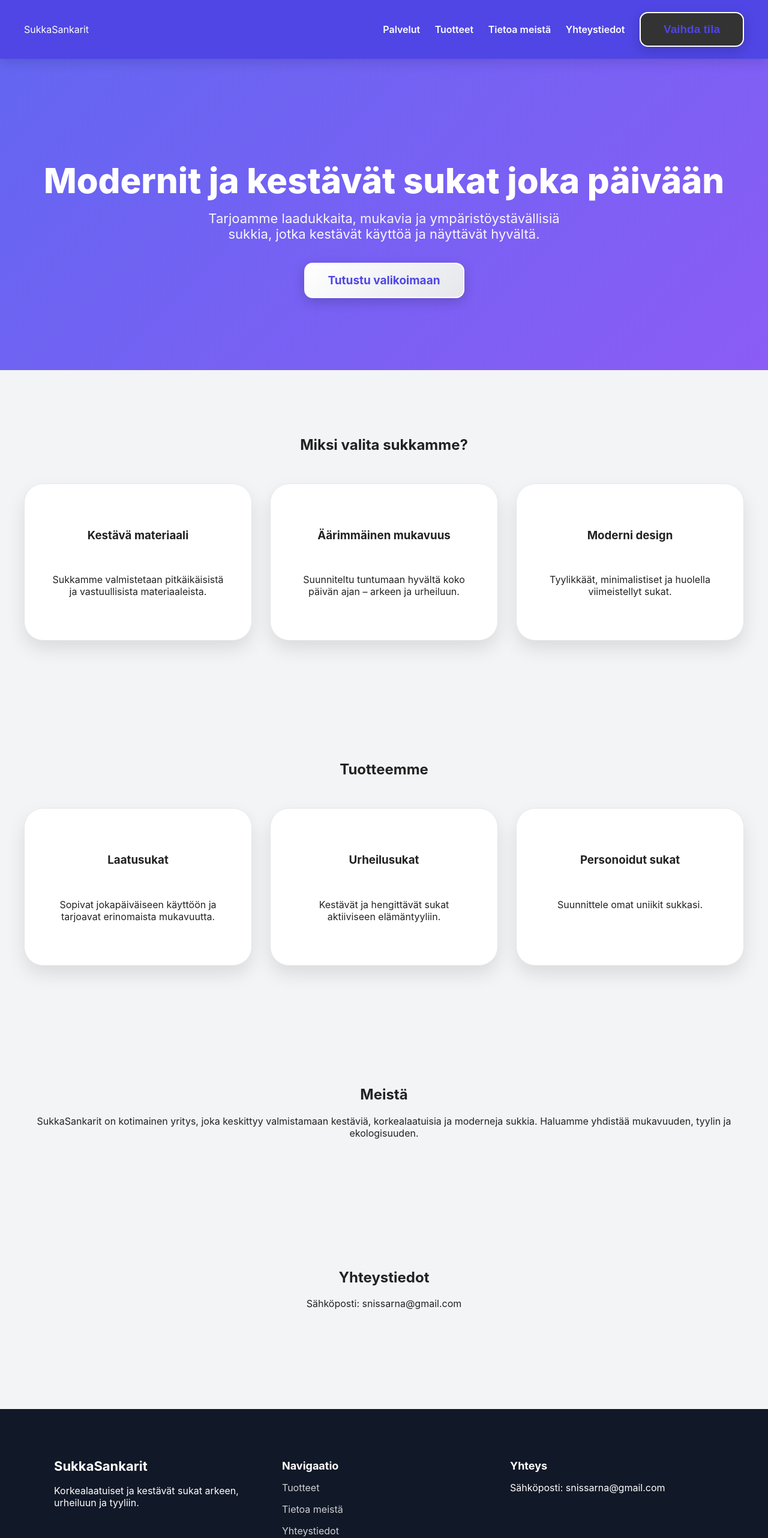
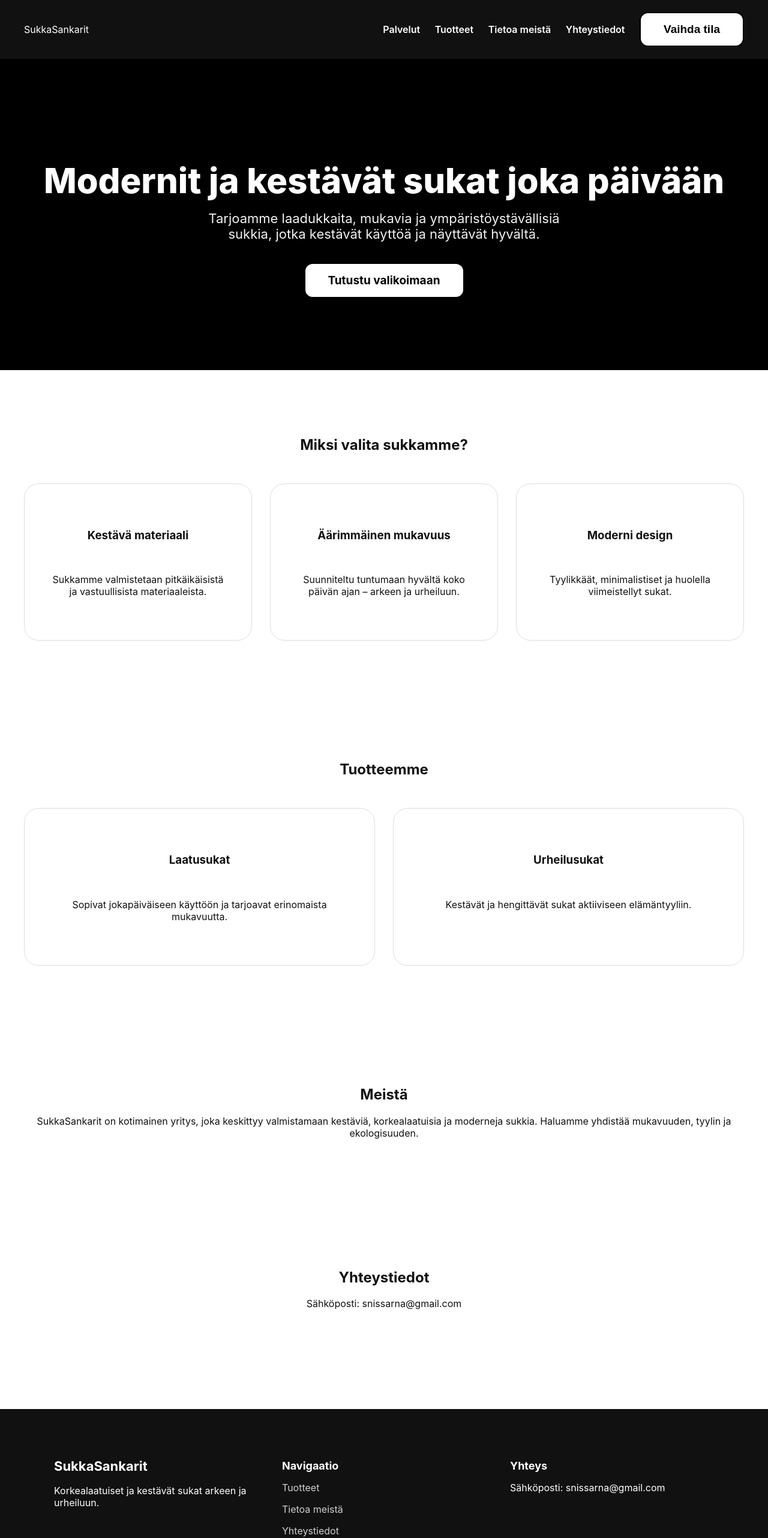
Before and after one commit to sukkasankarit/sukkasankarit.github.io, a plain HTML site: page index.html in a window 1280 px wide. Shown: the top 2564 px of the page at 60% size. Drawn offline with Linux system fonts and the light colour scheme.

Commit message:
index.html

```diff
--- a/index.html
+++ b/index.html
@@ -8,17 +8,17 @@
     body {
       margin: 0;
       font-family: "Inter", Arial, sans-serif;
-      background: #f3f4f6;
-      color: #222;
+      background: #ffffff;
+      color: #111;
       transition: background 0.3s, color 0.3s;
     }
-    body.dark { background:#121212; color:#e5e5e5; }
+    body.dark { background:#000; color:#e5e5e5; }
 
     header {
       position: sticky;
       top: 0;
       z-index: 1000;
-      background: #4f46e5;
+      background: #111;
       color: white;
       padding: 20px 40px;
       display: flex;
@@ -27,7 +27,7 @@
       box-shadow: 0 4px 20px rgba(0,0,0,0.15);
       transition: background 0.3s;
     }
-    body.dark header { background:#1e1e1e; }
+    body.dark header { background:#222; }
 
     nav a {
       margin-left: 20px;
@@ -39,10 +39,10 @@
     .hero {
       padding: 120px 40px;
       text-align: center;
-      background: linear-gradient(135deg, #6366f1, #8b5cf6);
+      background: #000;
       color: white;
     }
-    body.dark .hero { background: linear-gradient(135deg, #1f1f1f, #3a3a3a); }
+    body.dark .hero { background:#111; }
 
     .hero h1 {
       font-size: 58px;
@@ -58,21 +58,19 @@
 
     .btn {
       padding: 16px 38px;
-      background: linear-gradient(135deg, #ffffff, #e5e7eb);
-      color: #4f46e5;
+      background: #fff;
+      color: #000;
       border-radius: 14px;
       text-decoration: none;
       font-size: 19px;
       font-weight: 700;
-      box-shadow: 0 6px 20px rgba(0,0,0,0.18);
-      transition: all 0.35s ease;
-      border: 2px solid #ffffff;
+      border: 2px solid #000;
       display: inline-block;
+      transition: all 0.3s ease;
     }
     .btn:hover {
-      transform: translateY(-4px) scale(1.03);
-      box-shadow: 0 10px 35px rgba(0,0,0,0.22);
-      background: linear-gradient(135deg, #f3f4f6, #ffffff);
+      transform: translateY(-4px);
+      background: #f5f5f5;
     }
 
     .section {
@@ -90,8 +88,8 @@
     .card {
       background: white;
       padding: 55px 45px;
-      border-radius: 32px;
-      box-shadow: 0 14px 30px rgba(0,0,0,0.10);
+      border-radius: 24px;
+      border: 1px solid #ddd;
       opacity: 0;
       animation: fadein 1s ease forwards;
       text-align: center;
@@ -99,36 +97,24 @@
       display: flex;
       flex-direction: column;
       gap: 18px;
-      border: 1px solid #e5e7eb;
     }
     .card:hover {
       transform: translateY(-10px);
-      box-shadow: 0 20px 45px rgba(0,0,0,0.18);
-      border-color: #c7d2fe;
+      box-shadow: 0 20px 45px rgba(0,0,0,0.15);
+      border-color: #bbb;
     }
-    body.dark .card {
-      background:#1e1e1e;
-      border-color:#333;
-      box-shadow: 0 10px 25px rgba(0,0,0,0.45);
-    }
-    .card:hover {
-      transform: translateY(-8px);
-      box-shadow: 0 16px 40px rgba(0,0,0,0.18);
-    }
-    body.dark .card { background:#1f1f1f; }
-
-
+    body.dark .card { background:#111; border-color:#333; }
 
     @keyframes fadein { to { opacity:1; } }
 
     footer {
       text-align: center;
       margin-top: 60px;
-      padding: 30px;
-      background: #4f46e5;
+      padding: 60px 40px;
+      background: #111;
       color: white;
     }
-    body.dark footer { background:#1e1e1e; }
+    body.dark footer { background:#000; }
   </style>
 </head>
 <body>
@@ -139,7 +125,7 @@
       <a href="#products">Tuotteet</a>
       <a href="#about">Tietoa meistä</a>
       <a href="#contact">Yhteystiedot</a>
-      <button id="modeToggle" class="btn" style="background:#333; margin-left:20px;">Vaihda tila</button>
+      <button id="modeToggle" class="btn" style="margin-left:20px;">Vaihda tila</button>
     </nav>
   </header>
 
@@ -171,19 +157,12 @@
     <h2>Tuotteemme</h2>
     <div class="services">
       <div class="card">
-
         <h3>Laatusukat</h3>
         <p>Sopivat jokapäiväiseen käyttöön ja tarjoavat erinomaista mukavuutta.</p>
       </div>
       <div class="card">
-
         <h3>Urheilusukat</h3>
         <p>Kestävät ja hengittävät sukat aktiiviseen elämäntyyliin.</p>
-      </div>
-      <div class="card">
-
-        <h3>Personoidut sukat</h3>
-        <p>Suunnittele omat uniikit sukkasi.</p>
       </div>
     </div>
   </section>
@@ -196,14 +175,13 @@
   <section id="contact" class="section">
     <h2>Yhteystiedot</h2>
     <p>Sähköposti: snissarna@gmail.com</p>
-
   </section>
 
-  <footer style="padding: 60px 40px; background: #111827; color: white;">
+  <footer>
     <div style="max-width: 1100px; margin: auto; display: grid; grid-template-columns: repeat(auto-fit, minmax(250px, 1fr)); gap: 40px; text-align: left;">
       <div>
         <h3 style="font-size: 22px; margin-bottom: 18px; font-weight: 700;">SukkaSankarit</h3>
-        <p>Korkealaatuiset ja kestävät sukat arkeen, urheiluun ja tyyliin.</p>
+        <p>Korkealaatuiset ja kestävät sukat arkeen ja urheiluun.</p>
       </div>
       <div>
         <h4 style="font-size: 18px; margin-bottom: 12px;">Navigaatio</h4>
@@ -214,7 +192,6 @@
       <div>
         <h4 style="font-size: 18px; margin-bottom: 12px;">Yhteys</h4>
         <p>Sähköposti: snissarna@gmail.com</p>
-
       </div>
     </div>
     <div style="text-align:center; margin-top:40px; opacity:0.6; font-size:14px;">© 2025 SukkaSankarit – Kaikki oikeudet pidätetään.</div>
```
